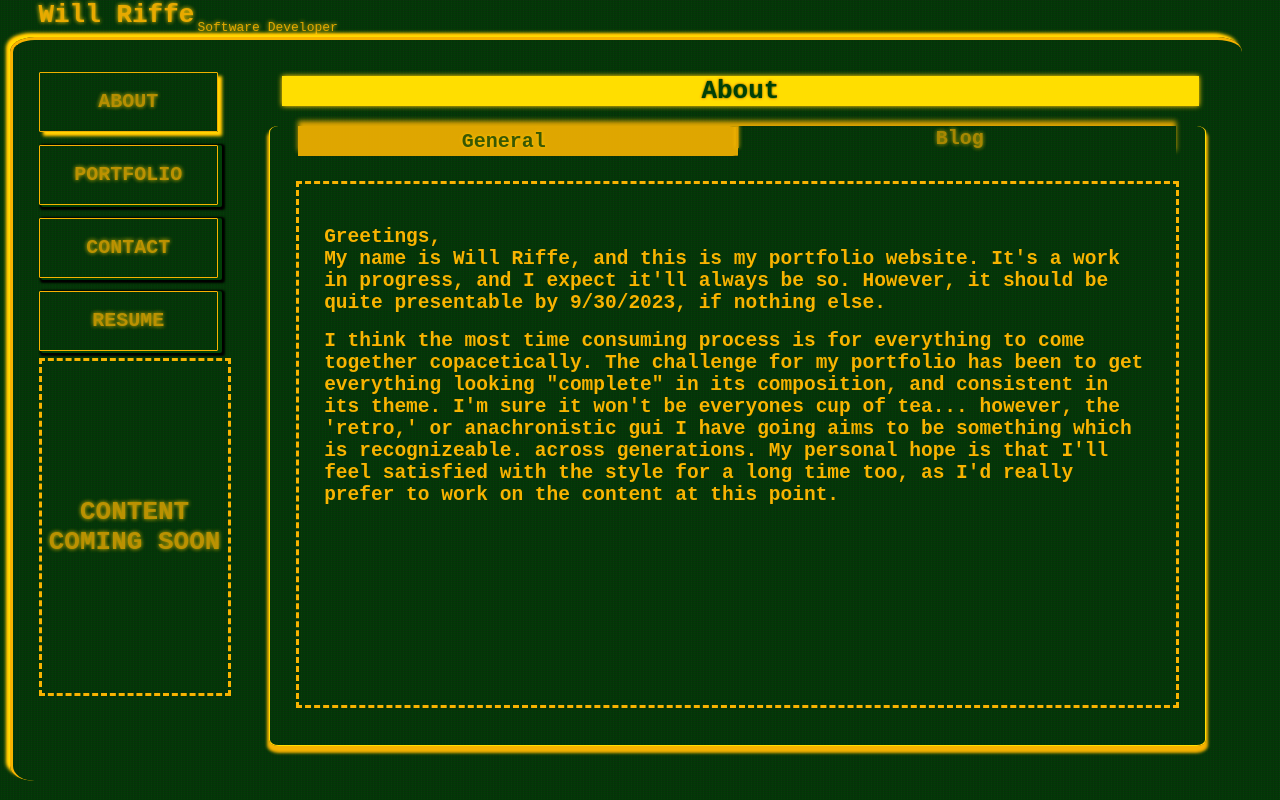
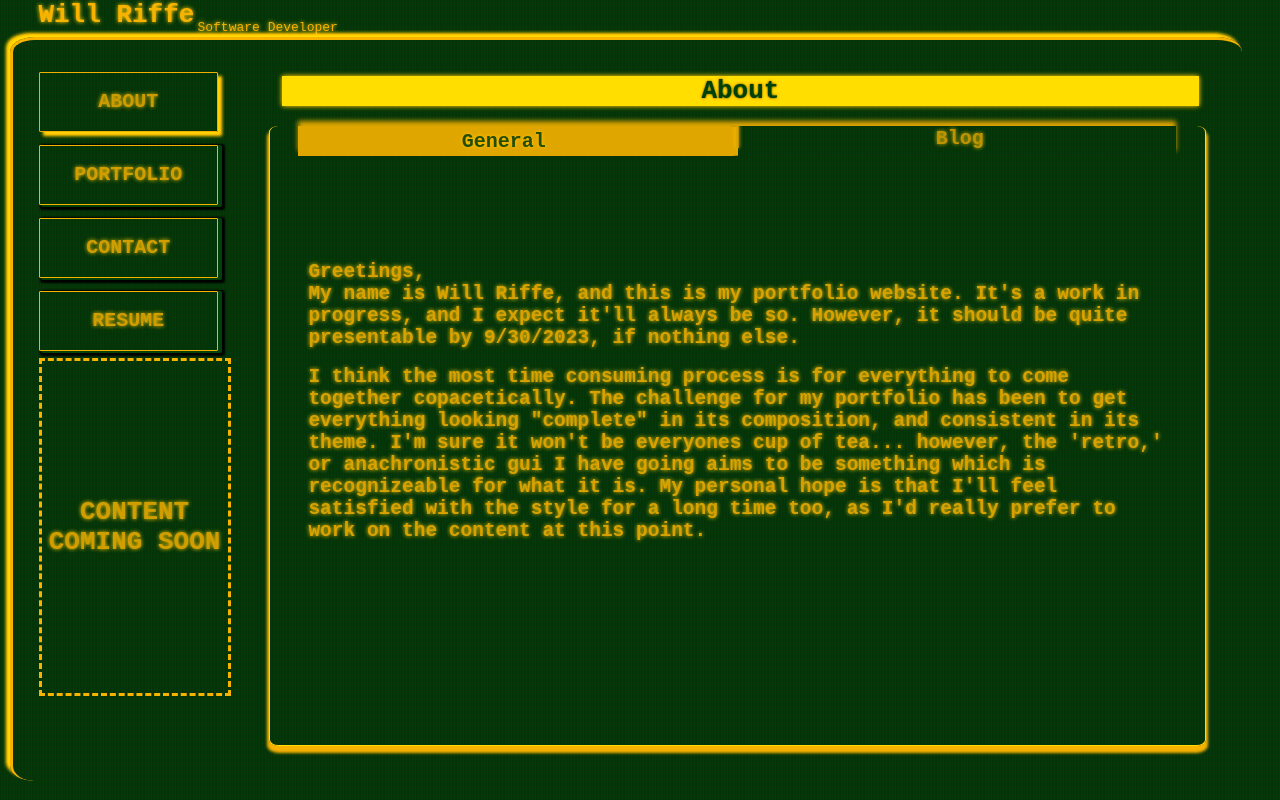
Before and after one commit to Will-Riffe/will-riffe-portfolio, a React (Create React App) app: page / in a window 1280 px wide. Built offline with nearby package versions, Linux system fonts and the light colour scheme.

Commit message:
touched up the general content

```diff
--- a/src/components/About/general.js
+++ b/src/components/About/general.js
@@ -3,7 +3,7 @@ import React from "react";
 function General() {
     return (
         <div
-            className="general show-border">
+            className="general scroll">
             <h2>
                 Greetings,
                 <br/>
@@ -19,8 +19,8 @@ function General() {
                 looking "complete" in its composition, and consistent
                 in its theme. I'm sure it won't be everyones cup of
                 tea... however, the 'retro,' or anachronistic gui I
-                have going aims to be something which is recognizeable.
-                across generations. My personal hope is that I'll feel
+                have going aims to be something which is recognizeable
+                for what it is. My personal hope is that I'll feel
                 satisfied with the style for a long time too, as I'd
                 really prefer to work on the content at this point.
             </h2>
--- a/src/components/Contact/contact.css
+++ b/src/components/Contact/contact.css
@@ -1,7 +1,4 @@
-.scroll {
-  overflow-y: scroll;
-  scroll-behavior: smooth;
-}
+
 
 div.center {
   display: flex;
--- a/src/styles/animations.css
+++ b/src/styles/animations.css
@@ -98,19 +98,19 @@
 
   @keyframes flicker2 {
     0% {
-      opacity: 0.75;
+      opacity: 0.85;
       text-shadow: var(--g);
     }
     5% {
-      opacity: 0.8;
+      opacity: 0.875;
       text-shadow: var(--g);
     }
     10% {
-      opacity: 0.85;
+      opacity: 0.9;
       text-shadow: var(--g);
     }
     15% {
-      opacity: 0.9;
+      opacity: 0.925;
       text-shadow: var(--g);
     }
     20% {
@@ -118,35 +118,35 @@
       text-shadow: var(--g);
     }
     25% {
-      opacity: 0.9;
+      opacity: 1.2;
       text-shadow: var(--g);
     }
     30% {
+      opacity: 1;
+      text-shadow: var(--g);
+    }
+    35% {
+      opacity: 1.1;
+      text-shadow: var(--g);
+    }
+    40% {
+      opacity: 0.975;
+      text-shadow: var(--g);
+    }
+    45% {
       opacity: 0.95;
       text-shadow: var(--g);
     }
-    35% {
-      opacity: 1;
+    50% {
+      opacity: 0.925;
       text-shadow: var(--g);
     }
-    40% {
+    55% {
       opacity: 0.95;
       text-shadow: var(--g);
     }
-    45% {
-      opacity: 0.9;
-      text-shadow: var(--g);
-    }
-    50% {
-      opacity: 0.85;
-      text-shadow: var(--g);
-    }
-    55% {
-      opacity: 0.8;
-      text-shadow: var(--g);
-    }
     60% {
-      opacity: 0.95;
+      opacity: 0.975;
       text-shadow: var(--g);
     }
     65% {
@@ -154,15 +154,15 @@
       text-shadow: var(--g);
     }
     70% {
-      opacity: 0.95;
+      opacity: 1;
       text-shadow: var(--g);
     }
     75% {
-      opacity: 0.925;
+      opacity: 1.1;
       text-shadow: var(--g);
     }
     80% {
-      opacity: 0.95;
+      opacity: 1.2;
       text-shadow: var(--g);
     }
     85% {
@@ -170,7 +170,7 @@
       text-shadow: var(--g);
     }
     90% {
-      opacity: 0.95;
+      opacity: 1;
       text-shadow: var(--g);
     }
     95% {
@@ -178,7 +178,7 @@
       text-shadow: var(--g);
     }
     100% {
-      opacity: 1;
+      opacity: .9;
       text-shadow: var(--g);
     }
   }
--- a/src/styles/styles.css
+++ b/src/styles/styles.css
@@ -5,9 +5,11 @@ article {
 }
 
 div.general {
-  margin: 2vw;
+  margin: 5vw 1vw 1vw 1vw;
   padding: 2vw;
-  height: 85%;
+  height: 100%;
+  text-justify: newspaper;
+  animation: flicker2 120s infinite;
 }
 
 main {
@@ -134,6 +136,11 @@ button.active {
 
 section {
   width: 100%;
+}
+
+.scroll {
+  overflow-y: scroll;
+  scroll-behavior: smooth;
 }
 
 .main-content {
```
Also changed, not shown: 11 other files (tests, documents, lock files or other folders).
